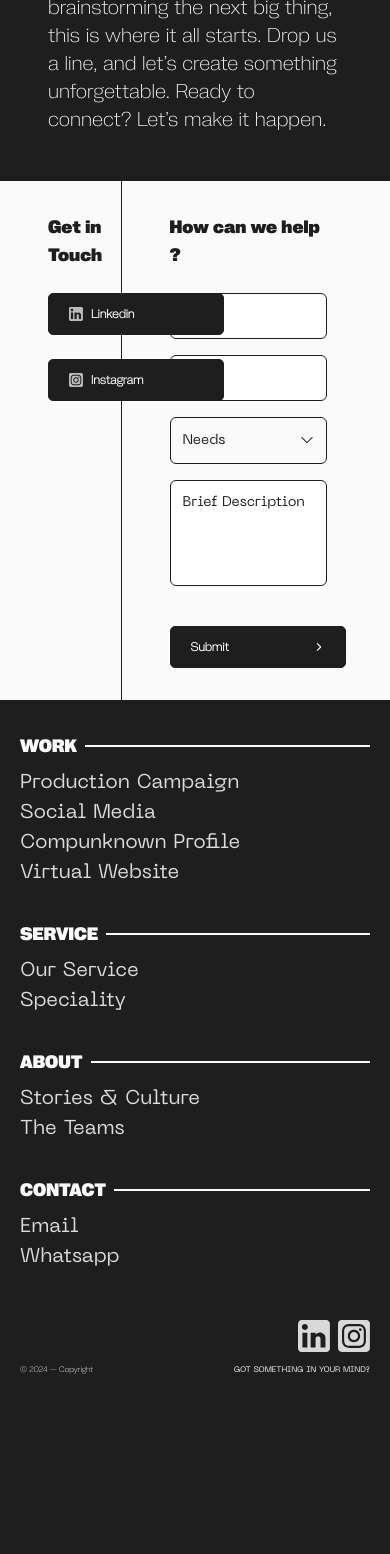
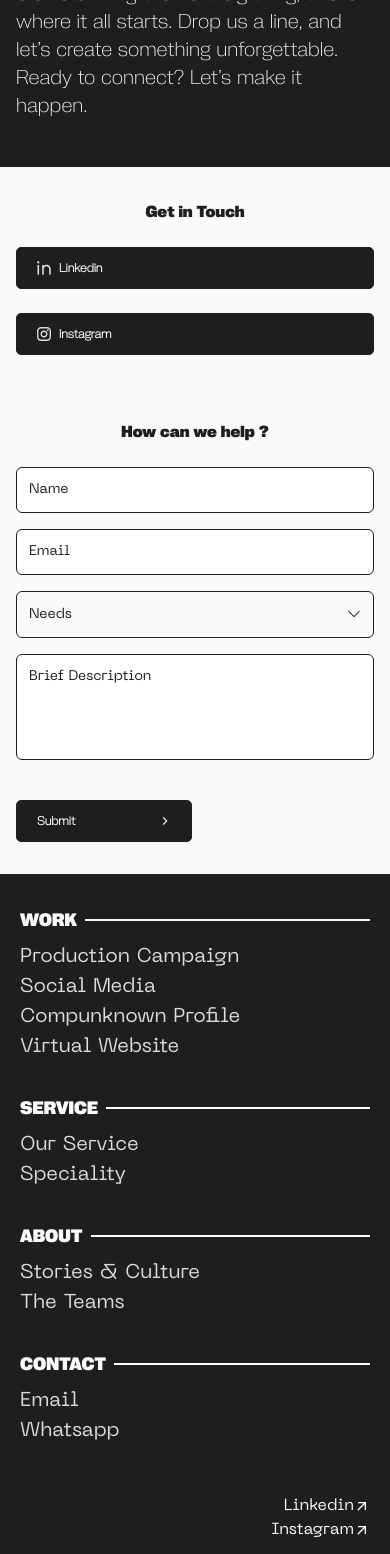
Before and after one commit to techmindsetlab/mindsetlab, a React (Vite) app: page /contact in a window 390 px wide. Shown: the part 432-1986 px from the top of the page. Before the commit the page ends 1812 px from the top, so only its background shows below. Built offline with nearby package versions, Linux system fonts and the light colour scheme.

Commit message:
change social media links and responsive contact

```diff
--- a/src/components/section/footer.tsx
+++ b/src/components/section/footer.tsx
@@ -1,3 +1,4 @@
+import { MdArrowOutward } from "react-icons/md";
 import { footerNav } from "../../helper/const";
 import Divider from "../base/divider";
 import AnimatedLink from "../base/link";
@@ -45,37 +46,54 @@ const Footer = ({ onMouseEnter, onMouseLeave }: Props) => {
             GOT SOMETHING <br />
             IN YOUR MIND?
           </Paragraph>
-          <div className="hidden lg:flex mt-3 justify-start gap-2">
+          <div className="hidden lg:flex mt-3 justify-start gap-8">
             <a
               target="_blank"
+              className="flex cursor-none items-center"
               href="https://www.linkedin.com/company/mindsetlabid/"
             >
-              <img
+              <Paragraph
                 onMouseEnter={onMouseEnter}
                 onMouseLeave={onMouseLeave}
-                src="/linkedin_logo.svg"
-                className="w-10 h-10 cursor-none"
-              />
+                className="text-[#FAFAFA]"
+              >
+                Linkedin
+              </Paragraph>
+              <MdArrowOutward color="white" />
             </a>
-            <a target="_blank" href="https://www.instagram.com/mindsetlab.id/">
-              <img
+            <a
+              className="flex cursor-none items-center"
+              target="_blank"
+              href="https://www.instagram.com/mindsetlab.id/"
+            >
+              <Paragraph
                 onMouseEnter={onMouseEnter}
                 onMouseLeave={onMouseLeave}
-                src="/instagram_logo.svg"
-                className="w-10 h-10 cursor-none"
-              />
+                className="text-[#FAFAFA]"
+              >
+                Instagram
+              </Paragraph>
+              <MdArrowOutward color="white" />
             </a>
           </div>
         </div>
       </div>
 
       {/* MOBILE SOCIAL MEDIA ICON */}
-      <div className="flex lg:hidden mt-3 justify-end gap-2">
-        <a href="" className="transition-transform transform hover:scale-110">
-          <img src="/linkedin_logo.svg" className="w-8 h-8" />
+      <div className="grid lg:hidden mt-3 justify-end">
+        <a
+          href="https://www.linkedin.com/company/mindsetlabid/"
+          className="transition-transform transform flex items-center justify-end hover:scale-110"
+        >
+          <Paragraph className="text-[#FAFAFA]">Linkedin</Paragraph>
+          <MdArrowOutward color="white" />
         </a>
-        <a href="" className="transition-transform transform hover:scale-110">
-          <img src="/instagram_logo.svg" className="w-8 h-8" />
+        <a
+          href="https://www.instagram.com/mindsetlab.id/"
+          className="transition-transform flex items-center justify-end transform hover:scale-110"
+        >
+          <Paragraph className="text-[#FAFAFA]">Instagram</Paragraph>
+          <MdArrowOutward color="white" />
         </a>
       </div>
 
@@ -83,8 +101,8 @@ const Footer = ({ onMouseEnter, onMouseLeave }: Props) => {
       <div className="hidden lg:block">
         <Divider
           isHasText
-          textWidth="w-[12.5rem]"
-          text="© 2023 — Copyright"
+          textWidth="w-[35rem]"
+          text="All rights reserved, 2019 - 2025 | PT. Bingo Indonesia"
           scrollRotation={undefined}
         />
       </div>
@@ -93,7 +111,7 @@ const Footer = ({ onMouseEnter, onMouseLeave }: Props) => {
       <div className="mt-3 flex justify-between lg:hidden">
         <Paragraph
           size="mini"
-          text="© 2024 — Copyright"
+          text="All rights reserved, 2019 - 2025 | PT. Bingo Indonesia"
           className="text-[#FAFAFA] font-neue-corp-thin text-[10px]"
         />
         <Paragraph
--- a/src/helper/const.ts
+++ b/src/helper/const.ts
@@ -52,8 +52,8 @@ export const footerNav = [
     {
         navigation: "CONTACT",
         subnavigation: [
-            { name: "Email", href: "" },
-            { name: "Whatsapp", href: "" },
+            { name: "Email", href: "mailto:hi@mindsetlab.id" },
+            { name: "Whatsapp", href: "https://wa.me/6281311206663" },
         ],
     },
 ];
--- a/src/pages/contact.tsx
+++ b/src/pages/contact.tsx
@@ -39,18 +39,18 @@ const ContactPage = ({ scrollRotation }: Props) => {
 
   return (
     <div>
-      <div className="px-5 lg:px-12">
+      <div className="px-4 lg:px-12">
         <BottomAnimation
           duration={1.2}
           wrapperStyle="mt-[6rem] lg:mt-[7rem]"
-          motionStyle="flex justify-between px-8 lg:-ml-2 mx-4 lg:px-0 lg:justify-center"
+          motionStyle="flex justify-between lg:px-8 lg:-ml-2 lg:mx-4 lg:px-0 lg:justify-center"
         >
           <ContactSVG isWhite />
         </BottomAnimation>
         <Divider scrollRotation={scrollRotation} />
       </div>
 
-      <div className="lg:w-[70%] px-12">
+      <div className="lg:w-[70%] px-4 lg:px-12">
         <BottomAnimation duration={1.3}>
           <Paragraph
             size="xxl"
@@ -73,11 +73,11 @@ const ContactPage = ({ scrollRotation }: Props) => {
           </Paragraph>
         </BottomAnimation>
       </div>
-      <div className="bg-[#FAFAFA] flex px-12 mt-12">
-        <div className="w-[25%] border-r py-8 border-[#1E1E1E]">
+      <div className="bg-[#FAFAFA] lg:flex lg:px-12 px-4 mt-12">
+        <div className="lg:w-[25%] w-full lg:border-r py-8 border-[#1E1E1E]">
           <Paragraph
             text="Get in Touch"
-            className="font-neue-corp-bold text-lg lg:text-4xl text-[#1E1E1E]"
+            className="font-neue-corp-bold text-[2rem] lg:text-4xl text-center lg:text-left text-[#1E1E1E]"
           />
           <div className="grid">
             <Button
@@ -90,7 +90,7 @@ const ContactPage = ({ scrollRotation }: Props) => {
                 )
               }
               text={"Linkedin"}
-              className="w-44 lg:w-64 font-neue-corp-thin mt-6 px-3 lg:py-2 lg:text-lg text-[12px]"
+              className="w-full lg:w-64 font-neue-corp-thin mt-6 px-3 lg:py-2 lg:text-lg text-[12px]"
             />
             <Button
               hasImage
@@ -102,14 +102,14 @@ const ContactPage = ({ scrollRotation }: Props) => {
                 )
               }
               text={"Instagram"}
-              className="w-44 lg:w-64 font-neue-corp-thin mt-6 px-3 lg:py-2 lg:text-lg text-[12px]"
+              className="w-full lg:w-64 font-neue-corp-thin mt-6 px-3 lg:py-2 lg:text-lg text-[12px]"
             />
           </div>
         </div>
-        <div className="pl-12 w-[70%] py-8">
+        <div className="lg:pl-12 lg:w-[70%] w-full py-8">
           <Paragraph
             text="How can we help ?"
-            className="font-neue-corp-bold text-lg lg:text-4xl text-[#1E1E1E]"
+            className="font-neue-corp-bold text-[2rem] text-center lg:text-left lg:text-4xl text-[#1E1E1E]"
           />
           <Formik
             initialValues={{
```
Also changed, not shown: public/instagram_logo.svg, public/linkedin_logo.svg.
